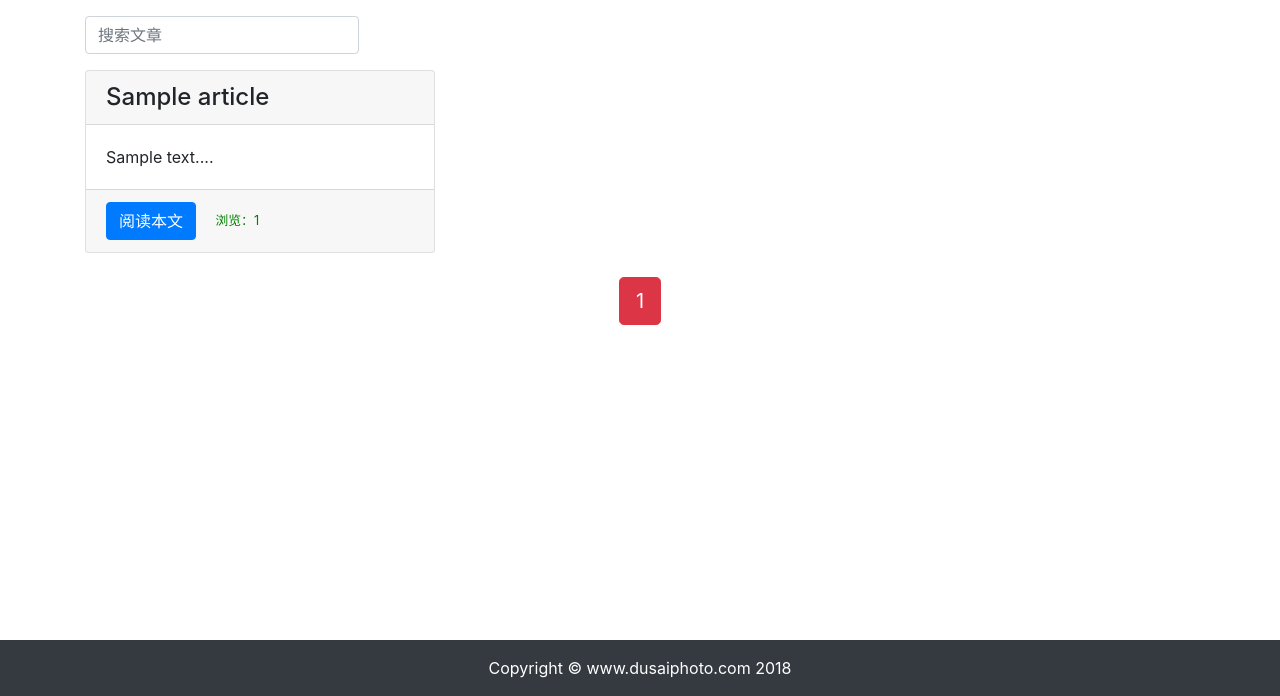
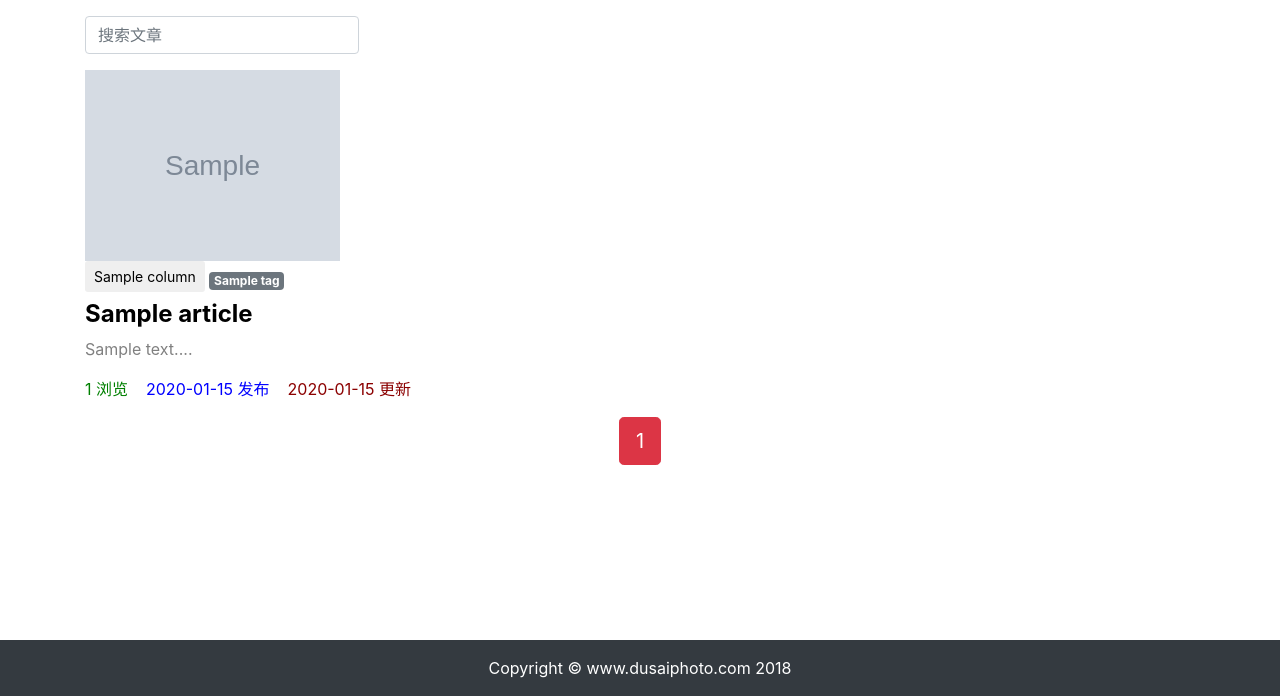
Before and after one commit to 18200643032/my_blog, a Django app: template templates/article/list.html in a window 1280 px wide. Shown: the part 104-800 px from the top of the page. Run offline with Django 3.2, Linux system fonts and the light colour scheme; the template is opened without the code that fills it: most values are stand-ins (such as "Sample title", 1, 10 or a date in 2020); grey boxes marked "Sample" are stand-in pictures; some libraries are stand-ins or nearby versions.

Commit message:
"文章标图"

```diff
--- a/article/forms.py
+++ b/article/forms.py
@@ -14,4 +14,4 @@ class ArticlePostForm(forms.ModelForm):
         # 指明数据模型来源
         model = ArticlePost
         # 定义表单包含的字段
-        fields = ('title', 'body')
+        fields = ('title', 'body','tags','avatar')
--- a/my_blog/settings.py
+++ b/my_blog/settings.py
@@ -42,6 +42,7 @@ INSTALLED_APPS = [
     'article',
     'userprofile',
     'comment',
+    'taggit',
 ]
 
 MIDDLEWARE = [
--- a/templates/article/list.html
+++ b/templates/article/list.html
@@ -15,12 +15,12 @@
 <nav aria-label="breadcrumb">
     <ol class="breadcrumb">
         <li class="breadcrumb-item">
-            <a href="{% url 'article:article_list' %}?search={{ search }}">
+            <a href="{% url 'article:article_list' %}?search={{ search }}&column={{ column }}&tag={{ tag }}">
                 最新
             </a>
         </li>
         <li class="breadcrumb-item">
-            <a href="{% url 'article:article_list' %}?order=total_views&search={{ search }}">
+            <a href="{% url 'article:article_list' %}?order=total_views&search={{ search }}&column={{ column }}&tag={{ tag }}">
                 最热
             </a>
         </li>
@@ -44,28 +44,60 @@
         {% endif %}
 {% endif %}
     <div class="row mt-2">
-
         {% for article in articles %}
-        <!-- 文章内容 -->
-        <div class="col-4 mb-4">
-        <!-- 卡片容器 -->
-            <div class="card h-100">
-                <!-- 标题 -->
-                <h4 class="card-header">{{ article.title }}</h4>
-                <!-- 摘要 -->
-                <div class="card-body">
-                    <p class="card-text">{{ article.body|slice:'100' }}...</p>
-                </div>
-                <!-- 注脚 -->
-                <div class="card-footer">
-                     <a href="{% url 'article:article_detail' article.id %}" class="btn btn-primary">阅读本文</a>
-                    <span>
-                        <small class="col align-self-end" style="color:green;">
-                            浏览：{{ article.total_views }}
-                        </small>
-                    </span>
-                </div>
+            {% if article.avatar %}
+                <div class="col-3">
+                <img src="{{ article.avatar.url }}" alt="avatar" style="max-width: 100%;border: 20px">
             </div>
+        {% endif %}
+            <div class="col-12">
+            <!-- 栏目-->
+            {% if article.column %}
+                <button type="button"
+                        class="btn btn-sm mb-2
+                        {% if article.column.title == 'Day'%}
+                            btn-success
+                        {% elif article.column.title == 'Java' %}
+                            btn-danger
+                        {% elif article.column.title == 'Java' %}
+                            btn-warning
+                        {% endif %}">
+                {{ article.column }}
+                </button>
+            {% endif %}
+            <!-- 标签 -->
+            <span>
+                {% for tag in article.tags.all %}
+                    <a href="{% url 'article:article_list' %}?tag={{ tag }}" class="badge badge-secondary">{{ tag }}</a>
+                {% endfor %}
+            </span>
+            <!-- 标题 -->
+            <h4>
+                <b>
+                    <a href="{% url 'article:article_detail' article.id %}" style="color:black;">
+                        {{ article.title }}
+                    </a>
+                </b>
+            </h4>
+        <!-- 摘要 -->
+            <div>
+            <p style="color: gray;">
+                {{ article.body|slice:'100' }}...
+            </p>
+            </div>
+        <!-- 注脚 -->
+        <p>
+            <!-- 附件信息-->
+            <span style="color: green;">
+                    {{ article.total_views }} 浏览&nbsp;&nbsp;&nbsp;
+            </span>
+            <span style="color: blue;">
+                    {{ article.created|date:'Y-m-d' }} 发布&nbsp;&nbsp;&nbsp;
+            </span>
+            <span style="color: darkred;">
+                    {{ article.updated|date:'Y-m-d' }} 更新
+            </span>
+        </p>
         </div>
         {% endfor %}
 
@@ -77,11 +109,11 @@
         <span class="step-links">
             <!-- 如果不是第一页，则显示上翻按钮 -->
             {% if articles.has_previous %}
-                <a href="?page=1&order={{ order }}&search={{ search }}" class="btn btn-success">
+                <a href="?page=1&order={{ order }}&search={{ search }}&column={{ column }}&tag={{ tag }}" class="btn btn-success">
                     &laquo; 1
                 </a>
                 <span>...</span>
-                <a href="?page={{ articles.previous_page_number }}&order={{ order }}&search={{ search }}"
+                <a href="?page={{ articles.previous_page_number }}&order={{ order }}&search={{ search }}&column={{ column }}&tag={{ tag }}"
                    class="btn btn-secondary"
                 >
                     {{ articles.previous_page_number }}
@@ -96,17 +128,18 @@
 
             <!-- 如果不是最末页，则显示下翻按钮 -->
             {% if articles.has_next %}
-                <a href="?page={{ articles.next_page_number }}&order={{ order }}&search={{ search }}"
+                <a href="?page={{ articles.next_page_number }}&order={{ order }}&search={{ search }}&column={{ column }}&tag={{ tag }}"
                    class="btn btn-secondary"
                 >
                     {{ articles.next_page_number }}
                 </a>
                 <span>...</span>
-                <a href="?page={{ articles.paginator.num_pages }}&order={{ order }}&search={{ search }}"
+                <a href="?page={{ articles.paginator.num_pages }}&order={{ order }}&search={{ search }}&column={{ column }}&tag={{ tag }}"
                    class="btn btn-success"
                 >
                     {{ articles.paginator.num_pages }} &raquo;
                 </a>
+                <hr style="width: 100%;"/>
             {% endif %}
         </span>
     </div>
```
Also changed, not shown: article/models.py (+18 -4 lines), article/views.py (+39 -17 lines), templates/article/create.html (+22 -3 lines), templates/article/update.html (+13 -0 lines), article/migrations/0001_initial.py (deleted), article/migrations/0002_articlepost_total_views.py (deleted), comment/migrations/0001_initial.py (deleted), userprofile/migrations/0001_initial.py (deleted).
